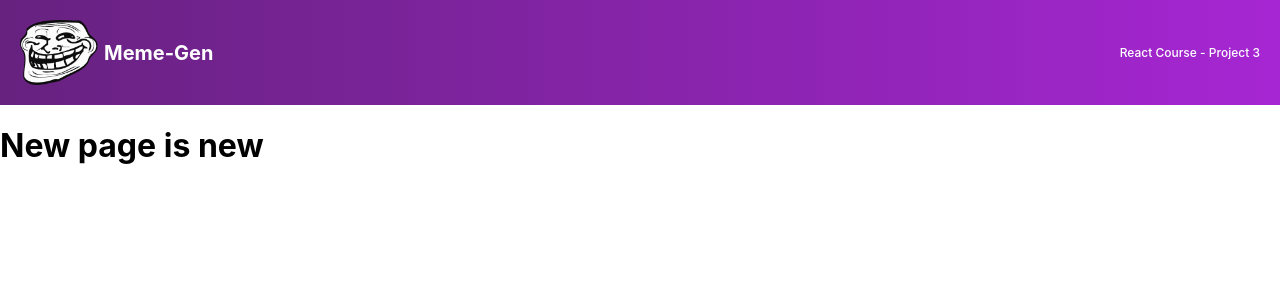
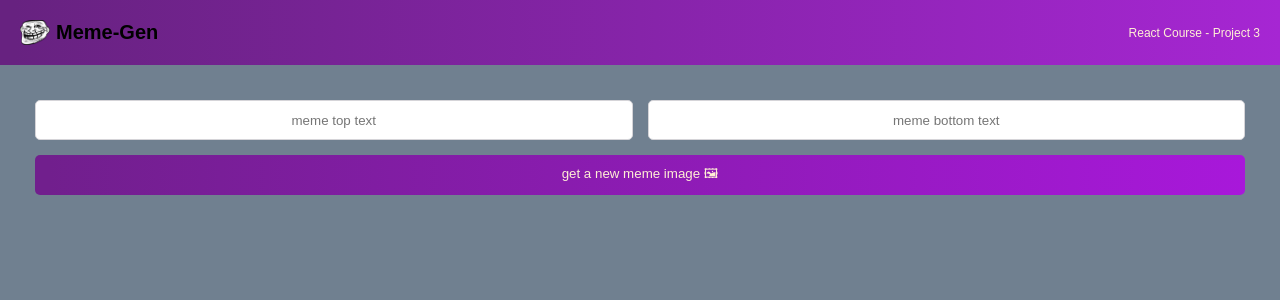
Before and after one commit to Evan-C-Mead/meme-generator, a React (Create React App) app: page / in a window 1280 px wide. Shown: the top 300 px of the page. Built offline with nearby package versions, Linux system fonts and the light colour scheme.

Commit message:
Meme.js form built out

```diff
--- a/public/index.html
+++ b/public/index.html
@@ -2,7 +2,7 @@
 <html lang="en">
   <head>
     <meta charset="utf-8" />
-    <link rel="icon" href="%PUBLIC_URL%/favicon.ico" />
+    <link rel="icon" href="./images/troll-face.png" />
     <meta name="viewport" content="width=device-width, initial-scale=1" />
     <meta name="theme-color" content="#000000" />
     <meta
--- a/src/App.js
+++ b/src/App.js
@@ -1,13 +1,14 @@
 import React from "react";
 import './css/App.css';
 import Header from "./components/Header";
+import Meme from "./components/Meme";
 
 export default function App() {
 
   return (
       <div>
         <Header/>
-        <h1>New page is new</h1>
+        <Meme/>
       </div>
   )
 }
--- /dev/null
+++ b/src/components/Meme.js
@@ -0,0 +1,13 @@
+import React from "react";
+
+export default function Meme() {
+    return (
+        <main>
+            <form className="form">
+                <input className="form--input" type="text" placeholder="meme top text"/>
+                <input className="form--input" type="text" placeholder="meme bottom text"/>
+                <button className="form--button">get a new meme image 🖼</button>
+            </form>
+        </main>
+    )
+}
--- a/src/css/index.css
+++ b/src/css/index.css
@@ -1,15 +1,20 @@
+* {
+  box-sizing: border-box;
+}
+
 body {
+  font-family: "Karla", sans-serif;
   margin: 0;
-  font-family: -apple-system, BlinkMacSystemFont, 'Segoe UI', 'Roboto', 'Oxygen',
-    'Ubuntu', 'Cantarell', 'Fira Sans', 'Droid Sans', 'Helvetica Neue',
-    sans-serif;
-  -webkit-font-smoothing: antialiased;
-  -moz-osx-font-smoothing: grayscale;
+  background: slategrey;
 }
 
 code {
   font-family: source-code-pro, Menlo, Monaco, Consolas, 'Courier New',
     monospace;
+}
+
+main {
+  padding: 35px;
 }
 
 .header {
@@ -29,9 +34,34 @@
 .header--title {
   font-size: 20px;
   margin-right: auto;
+  color: black;
 }
 
 .header--project {
   font-size: .75rem;
   font-weight: 500;
+  color: papayawhip;
 }
+
+.form {
+  display: grid;
+  grid-template: 40px 40px / 1fr 1fr;
+  gap: 15px;
+}
+
+.form--input {
+  font-family: "Karla", sans-serif;
+  border-radius: 5px;
+  border: 1px solid #D5D4D8;
+  text-align: center;
+}
+
+.form--button {
+  grid-column: 1 / -1;
+  font-family: "Karla", sans-serif;
+  border-radius: 5px;
+  background: linear-gradient(90.41deg, #711F8D 1.14%, #A818DA 100%);
+  color: papayawhip;
+  border: none;
+  cursor: pointer;
+}
```
Also changed, not shown: 1 other file (tests, documents, lock files or other folders).
